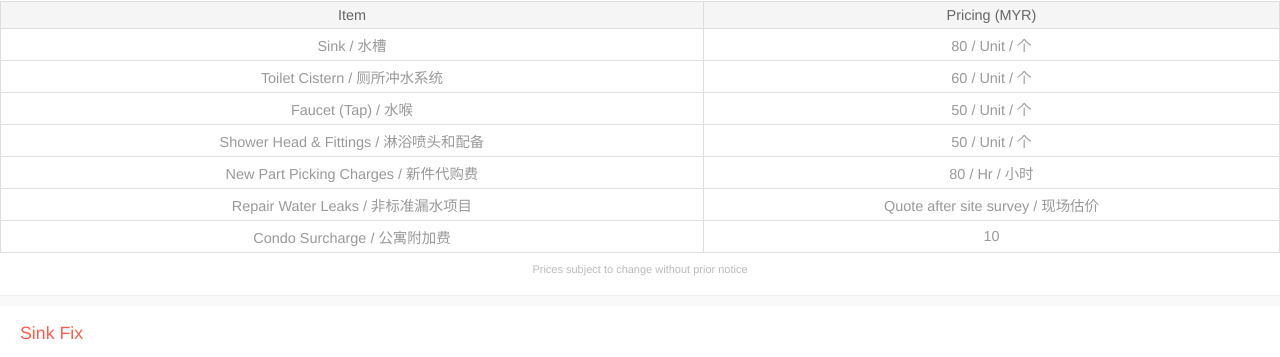
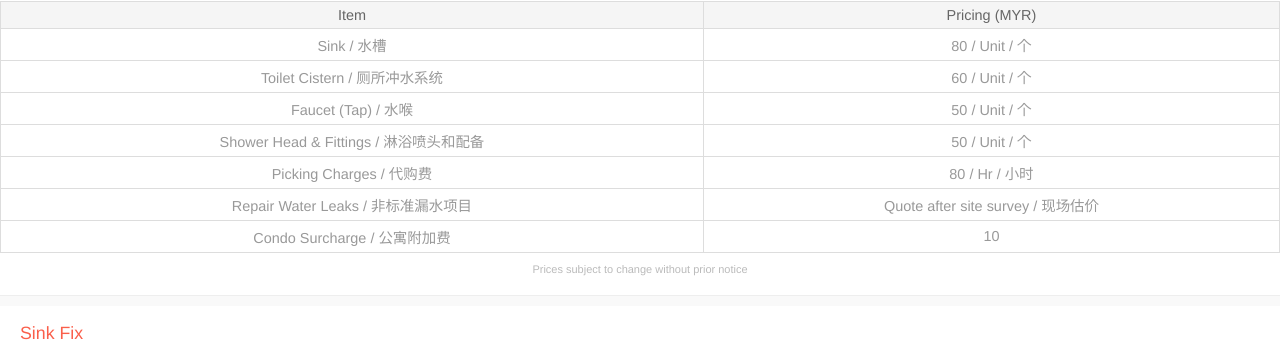
Before and after one commit to blooms-singapore/pages, a Jekyll site: the page built from en/services/myr/plumbing.html, in a window 1280 px wide. Shown: the part 519-876 px from the top of the page. Built offline with Jekyll 4.4.1, drawn with Linux system fonts in a browser that asks for light colours.

Commit message:
Update plumbing.html

```diff
--- a/en/services/myr/plumbing.html
+++ b/en/services/myr/plumbing.html
@@ -29,7 +29,7 @@ layout: service
         <td>50<span> / Unit / 个</span></td>
       </tr>
       <tr>
-        <td>New Part Picking Charges / 新件代购费</td>
+        <td>Picking Charges / 代购费</td>
         <td>80 / Hr / 小时</td>
       </tr>
       <tr>
```
